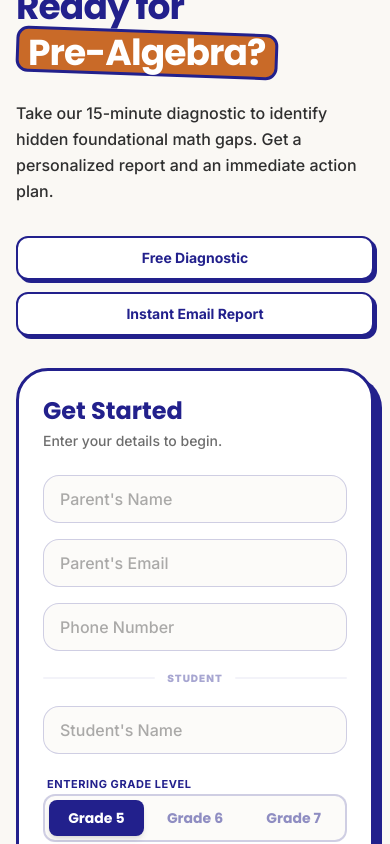
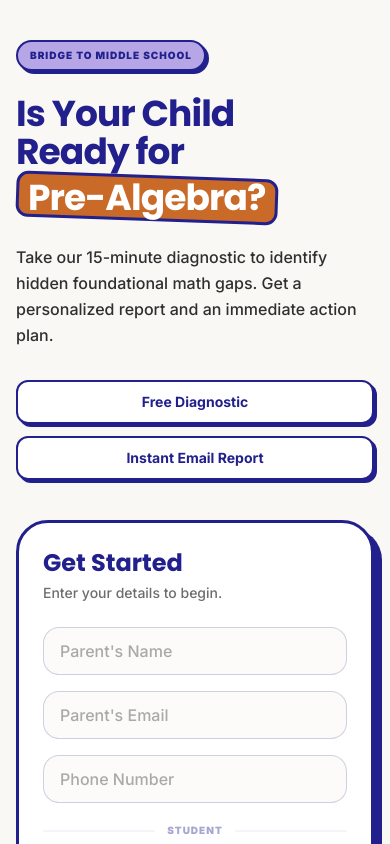
Before and after one commit to Mugunth140/mindverse-assessment, a Next.js app: page / in a window 390 px wide. Shown: the top 844 px of the page. Built offline with nearby package versions, Linux system fonts and the light colour scheme.

Commit message:
style: Adjust main layout styles for improved responsiveness and visual consistency

```diff
--- a/src/app/assessment/page.tsx
+++ b/src/app/assessment/page.tsx
@@ -157,7 +157,7 @@ export default function AssessmentPage() {
       </header>
 
       {/* Main Question Area */}
-      <main className="flex-1 w-full max-w-2xl mx-auto px-4 py-6 md:p-8 flex flex-col justify-center">
+      <main className="flex-1 w-full max-w-2xl mx-auto px-4 py-6 md:p-8 flex flex-col justify-start sm:justify-center">
         <AnimatePresence mode="wait">
           {currentSection === "TRANSITION" ? (
             <motion.div
--- a/src/app/page.tsx
+++ b/src/app/page.tsx
@@ -40,7 +40,7 @@ export default function Home() {
   };
 
   return (
-    <main className="h-screen w-full bg-brand-ivory flex flex-col lg:flex-row items-center justify-center p-4 md:p-8 lg:p-12 gap-8 lg:gap-16 relative overflow-hidden">
+    <main className="min-h-[100dvh] lg:h-screen w-full bg-brand-ivory flex flex-col lg:flex-row items-center justify-center p-4 py-10 md:p-8 lg:p-12 gap-10 lg:gap-16 relative overflow-y-auto overflow-x-hidden lg:overflow-hidden">
 
       {/* Intentional Geometric Accents with Subtle Animations */}
       <motion.div
```
